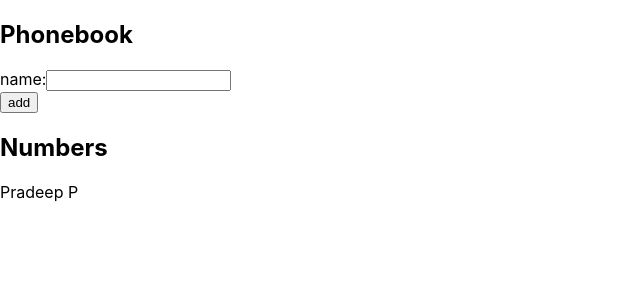
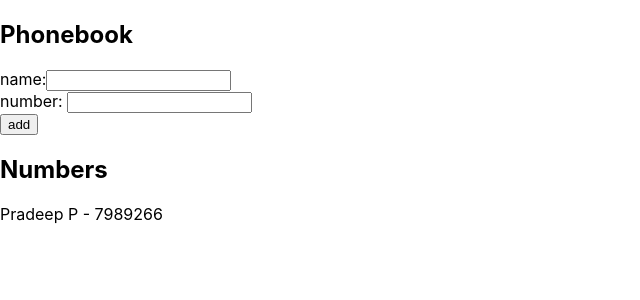
Before and after one commit to pradeep7G/FSO-submissions, a React (Create React App) app in the folder part-2/: page / in a window 1280 px wide. Shown: the top 300 px of the page, without its empty margins (0-640 px from the left). Built offline with nearby package versions, Linux system fonts and the light colour scheme.

Commit message:
fixed some logic in ex-2.7 and ex-2.8 done

```diff
--- a/part-2/src/App.js
+++ b/part-2/src/App.js
@@ -2,35 +2,53 @@ import React,{useState} from 'react';
 
 const App=()=>{
   const [person,setPerson]=useState([
-    {name:'Pradeep P'},
+    {name:'Pradeep P',number:"7989266"},
   ])
 
   const [newName,setNewName]=useState('');
+  const [newNumber,setNewNumber]=useState('');
 
-  const addName=(event)=>{
+  const addPerson=(event)=>{
     event.preventDefault();
-    const newObj={name:newName};
-    setPerson(person.concat(newObj));
-    setNewName('');
+    const newObj={name:newName,number:newNumber};
+     let found=person.find(element => element.name === newName);
+       if(found && found.name===newName)
+       {
+          alert(`${newName} is already added to phonebook`)
+       }
+       else
+       {
+          found=person.find(element => element.number === newNumber);
+          if(found && found.number===newNumber)
+          {
+              alert(`${newNumber} is already added to phonebook`)
+          }
+          else
+          {
+              setPerson(person.concat(newObj));
+              setNewName('');
+              setNewNumber('');
+          }
+      }
   }
 
   const handleOnChange=(event)=>{
       const newPerson=event.target.value;
-       const found=person.find(element => element.name === newPerson);
-       if(found && found.name===newPerson)
-       {
-         alert(`${newPerson} is already added to phonebook`)
-       }
       setNewName(newPerson);
   }
 
+  const handleNumberInfo=(event)=>{
+    const newPNumber=event.target.value;
+      setNewNumber(newPNumber);
+  }
   return (
     <div>
       <h2>Phonebook</h2>
-      <form onSubmit={addName}>
+      <form onSubmit={addPerson}>
         <div>
           name:<input value={newName} onChange={handleOnChange}/>
         </div>
+        <div>number: <input value={newNumber} onChange={handleNumberInfo}/></div>
         <div>
           <button type="submit">
             add
@@ -39,7 +57,7 @@ const App=()=>{
       </form>
       <h2>Numbers</h2>
       <div>
-      {person.map((personn)=><div key={personn.name}>{personn.name}</div>)}
+      {person.map((personn)=><div key={personn.name}>{personn.name} - {personn.number}</div>)}
       </div>
     </div>
   )
```
